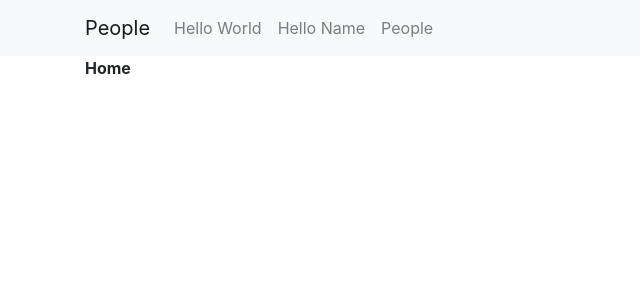
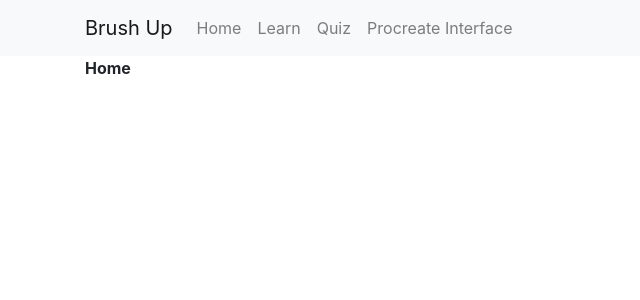
Before and after one commit to savannahhlyles/ui-final, a Flask app: page / in a window 1280 px wide. Shown: the top 300 px of the page, without its empty margins (0-640 px from the left). Run offline with Flask 3, Linux system fonts and the light colour scheme; some libraries are stand-ins or nearby versions.

Commit message:
Added routes for pages

```diff
--- a/server.py
+++ b/server.py
@@ -11,9 +11,17 @@ app = Flask(__name__)
 def default():
    return render_template('home.html')
 
-@app.route('/home')
-def home():
-   return render_template('home.html')
+@app.route('/learn')
+def learn():
+   return render_template('learn.html')
+
+@app.route('/quiz')
+def quiz():
+   return render_template('quiz.html')
+
+@app.route('/procreate')
+def procreate():
+   return render_template('procreate.html')
 
 
 
--- a/templates/layout.html
+++ b/templates/layout.html
@@ -19,7 +19,7 @@
 
 
 
-    <title>People</title>
+    <title>Brush Up</title>
   </head>
   <body>
 
@@ -27,15 +27,16 @@
 
 <nav class="navbar navbar-expand-lg navbar-light bg-light">
   <div class="container">
-    <a class="navbar-brand" href="/hi">People</a>
+    <a class="navbar-brand" href="/">Brush Up</a>
     <button class="navbar-toggler" type="button" data-bs-toggle="collapse" data-bs-target="#navbarNavAltMarkup" aria-controls="navbarNavAltMarkup" aria-expanded="false" aria-label="Toggle navigation">
       <span class="navbar-toggler-icon"></span>
     </button>
     <div class="collapse navbar-collapse" id="navbarNavAltMarkup">
       <div class="navbar-nav">
-        <a class="nav-link" href="/">Hello World</a>
-        <a class="nav-link" href="/hello/class">Hello Name</a>
-        <a class="nav-link" href="/people">People</a>
+        <a class="nav-link" href="/">Home</a>
+        <a class="nav-link" href="/learn">Learn</a>
+        <a class="nav-link" href="/quiz">Quiz</a>
+        <a class="nav-link" href="/procreate">Procreate Interface</a>
       </div>
     </div>
   </div>
```
Also changed, not shown: templates/learn.html (added, +7 -0 lines), templates/procreate.html (added, +7 -0 lines), templates/quiz.html (added, +7 -0 lines).
